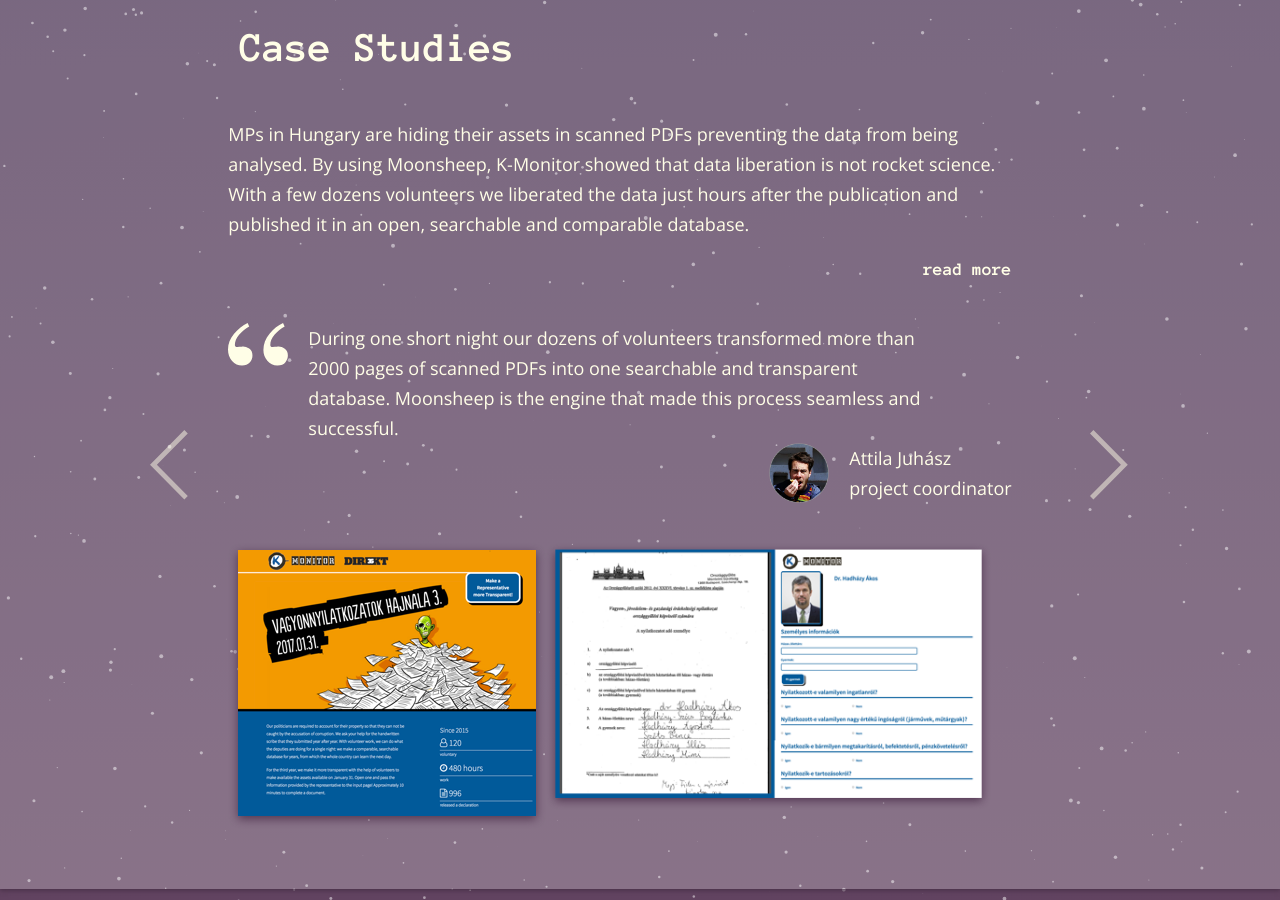
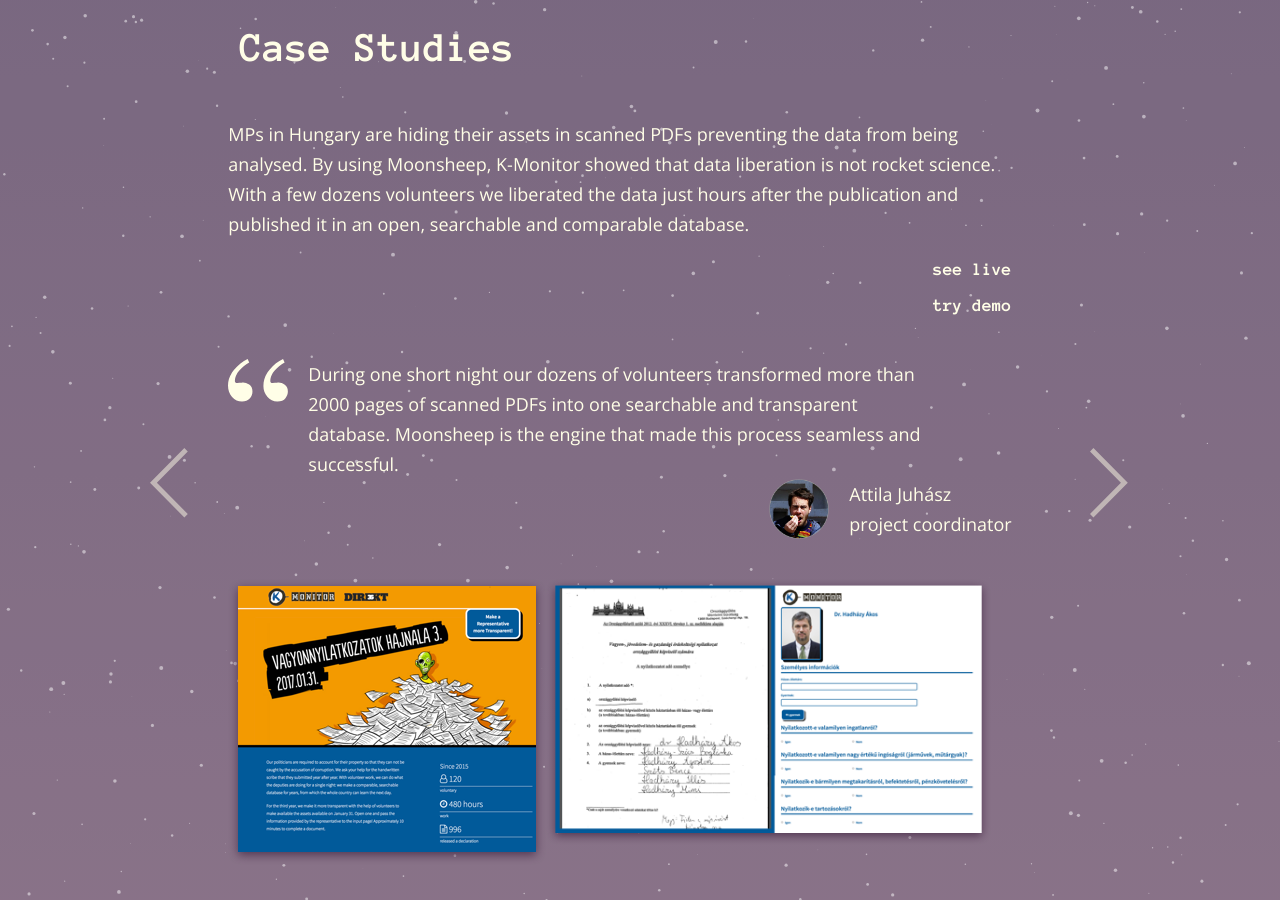
Before and after one commit to themoonsheep/moonsheep.org, a Jekyll site: the page built from index.md, in a window 1280 px wide and 900 px high, scrolled down 1018 px. Built offline with Jekyll 4.4.1, drawn with Linux system fonts in a browser that asks for light colours.

Commit message:
#6 Links

```diff
--- a/_layouts/default.html
+++ b/_layouts/default.html
@@ -29,7 +29,7 @@
         <div class="container">
           <div class="row">
             <div class="column offset-one ten">
-              <h1>Case Studies</h1>
+              <h1>Case Studies<a name="case-studies"></a></h1>
             </div>
 
             <div class="column twelve">
@@ -39,7 +39,10 @@
                       <p class="intro">
                         MPs in Hungary are hiding their assets in scanned PDFs preventing the data from being analysed. By using Moonsheep, K-Monitor showed that data liberation is not rocket science. With a few dozens volunteers we liberated the data just hours after the publication and published it in an open, searchable and comparable database.
                       </p>
-                      <a class="a-link" href="#">read more</a>
+
+                      <a class="a-link" href="http://vagyonnyilatkozatok.k-monitor.hu">see live</a>
+                      <a class="a-link" href="https://moonsheep-sandbox-kmonitor.herokuapp.com" style="margin-top:10px;">try demo</a>
+
                       <blockquote>
                         <p class="quote">During one short night our dozens of volunteers transformed more than 2000 pages of scanned PDFs into one searchable and transparent database. Moonsheep is the engine that made this process seamless and successful.</p>
                         <div class="author">
@@ -47,6 +50,7 @@
                           <span class="author-name">Attila Juhász<br />project coordinator</span>
                         </div>
                       </blockquote>
+
                       <div class="showcase">
                         <a class="" href="#" data-featherlight="{{ "/assets\landing-page\case-study\casestudy_sceen1_big.png" | prepend: site.baseurl }}">
                           <img src="{{ "/assets\landing-page\case-study\casestudy_sceen1.png" | prepend: site.baseurl }}" alt="landing page of the K-Monitor campaign of asset liberation">
@@ -100,7 +104,7 @@
       <div class="container">
         <div class="row">
           <div class="column ten offset-one center title">
-            <h1>Don’t know if it’s right for you?</h1>
+            <h1>Don’t know if it’s right for you?<a name="preconditions"></a></h1>
           </div>
         </div>
         <div class="row">
@@ -205,7 +209,7 @@
 
         <div class="row">
           <div class="column eight offset-two center title">
-            <h1>Here’s where we can help</h1>
+            <h1>Here’s where we can help<a name="support"></a></h1>
           </div>
         </div>
         <div class="row">
@@ -250,7 +254,7 @@
 
         <div class="row">
           <div class="column four offset-four center title">
-            <a class="btn btn-full btn-large btn-cta" href="#">Contact Us</a>
+            <a class="btn btn-full btn-large btn-cta" href="mailto:contact@moonsheep.org" name="contact-us">Contact Us</a>
           </div>
         </div>
       {{ content }}
```
